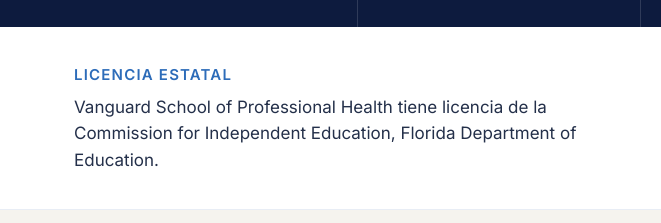
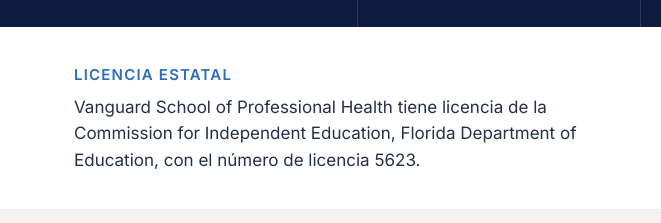
Before and after one commit to vanguardptbr-dot/vanguard-salud-site, a plain HTML site: page index.html in a window 1280 px wide. Shown: the part 1243-1466 px from the top of the page, 0-661 px from the left. Drawn offline with Linux system fonts and the light colour scheme.

Commit message:
Número da licença (5623) na faixa dos selos
Co-Authored-By: Claude Opus 5.5 <noreply@anthropic.com>
Claude-Session: https://claude.ai/code/session_01XXKpb7eTcuxUfjWNdEjkSU

```diff
--- a/index.html
+++ b/index.html
@@ -492,7 +492,7 @@ footer details p{margin-top:10px;max-width:90ch}
 <!-- Selos da licença, os mesmos da página Licensing/Approvals do site em inglês, organizados numa faixa -->
 <div class="selos-licenca" role="region" aria-label="Licencia estatal de la escuela">
   <div class="wrap">
-    <p class="sl-texto"><span class="eyebrow">Licencia estatal</span>Vanguard School of Professional Health tiene licencia de la Commission for Independent Education, Florida Department of Education.</p>
+    <p class="sl-texto"><span class="eyebrow">Licencia estatal</span>Vanguard School of Professional Health tiene licencia de la Commission for Independent Education, Florida Department of Education, con el número de licencia 5623.</p>
     <div class="sl-logos">
       <img src="assets/selo-cie.png" alt="Logo de la Commission for Independent Education" width="198" height="180">
       <img src="assets/selo-fdoe.png" alt="Logo del Florida Department of Education" width="615" height="180">
```
